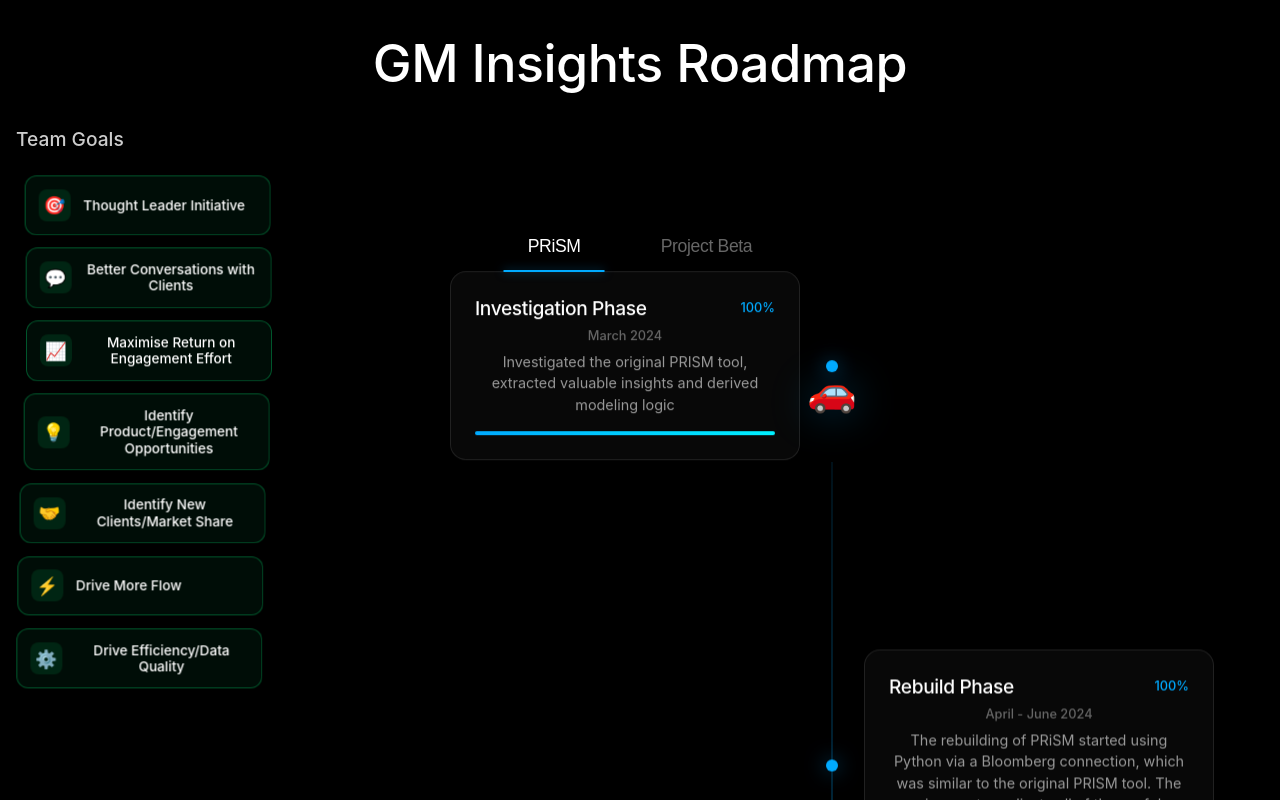
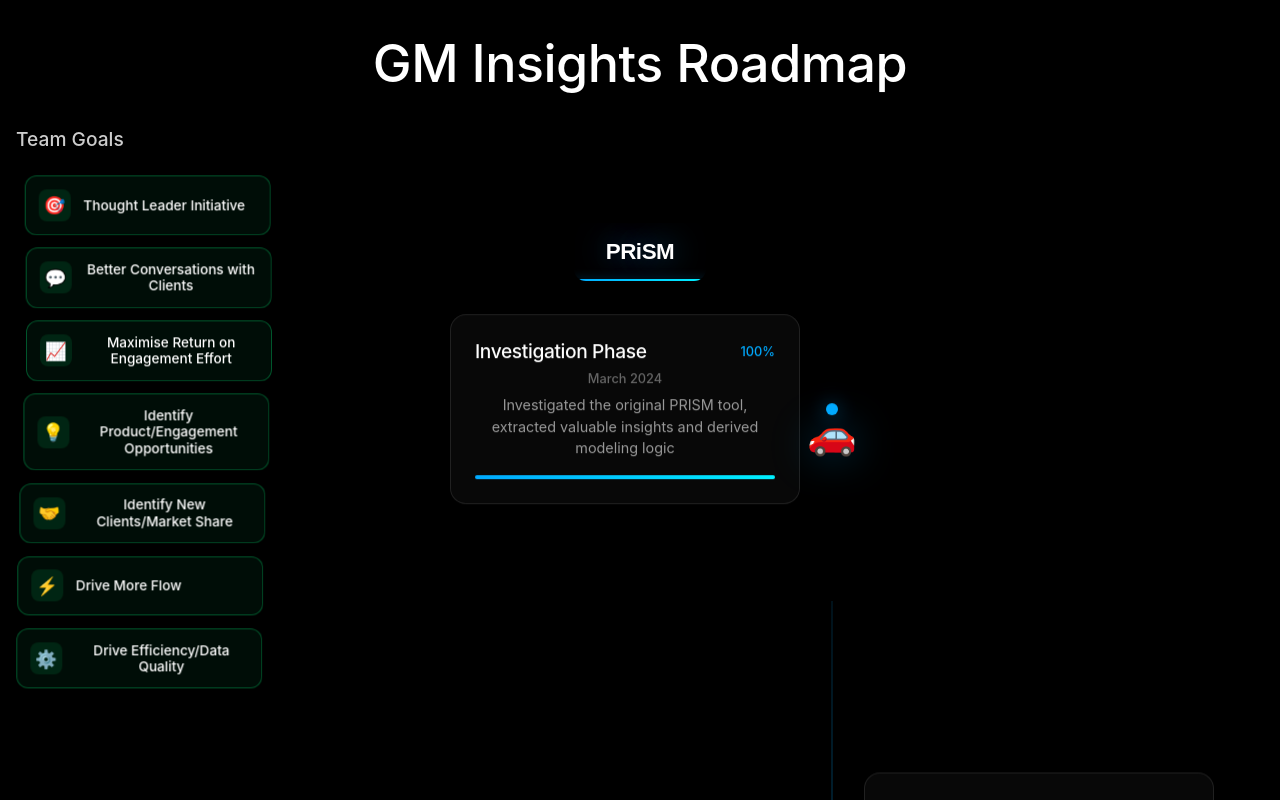
Before and after one commit to AnalyticsTranslators/road-map, a React (Create React App) app: page / in a window 1280 px wide. Shown: the top 800 px of the page. Built offline with nearby package versions, Linux system fonts and the light colour scheme.

Commit message:
Updated roadmap styling and layout

```diff
--- a/package.json
+++ b/package.json
@@ -1,9 +1,11 @@
 {
   "name": "road-map",
   "version": "0.1.0",
+  "homepage": "https://analyticstranslators.github.io/road-map",
   "private": true,
   "dependencies": {
     "cra-template": "1.2.0",
+    "gh-pages": "^6.3.0",
     "gsap": "^3.12.7",
     "react": "^19.0.0",
     "react-dom": "^19.0.0",
@@ -11,6 +13,8 @@
     "web-vitals": "^4.2.4"
   },
   "scripts": {
+    "predeploy": "npm run build",
+    "deploy": "gh-pages -d build",
     "start": "react-scripts start",
     "build": "react-scripts build",
     "test": "react-scripts test",
--- a/src/components/Roadmap.js
+++ b/src/components/Roadmap.js
@@ -84,31 +84,6 @@ const Roadmap = () => {
         }
       ]
     },
-    {
-      id: 2,
-      name: "Project Beta",
-      goals: [TEAM_GOALS.THOUGHT_LEADER, TEAM_GOALS.CLIENT_CONVERSATIONS],
-      milestones: [
-        {
-          id: 1,
-          title: "Research",
-          description: "Market research and analysis",
-          completion: 100
-        },
-        {
-          id: 2,
-          title: "Development",
-          description: "Main development phase",
-          completion: 50
-        },
-        {
-          id: 3,
-          title: "Launch",
-          description: "Product launch and marketing",
-          completion: 0
-        }
-      ]
-    }
   ];
 
   useEffect(() => {
@@ -204,7 +179,10 @@ const Roadmap = () => {
           <div
             key={milestone.id}
             className="milestone"
-            style={{ top: `${(index * 100) / (projects[activeProject].milestones.length - 1)}%` }}
+            style={{
+              top: `${(index * 100) / (projects[activeProject].milestones.length - 1)}%`,
+              opacity: 1
+            }}
           >
             <div className="milestone-point"></div>
             <div className="milestone-content">
--- a/src/styles/Roadmap.css
+++ b/src/styles/Roadmap.css
@@ -7,12 +7,13 @@
   flex-direction: column;
   align-items: center;
   overflow: hidden;
+  padding-bottom: 20vh;
 }
 
 .project-tabs {
   display: inline-flex;
-  gap: 2rem;
-  margin-bottom: 4rem;
+  gap: 3rem;
+  margin-bottom: 6rem;
   position: sticky;
   top: 0;
   padding: 2rem 1rem;
@@ -24,32 +25,60 @@
 .tab {
   background: none;
   border: none;
-  color: #666;
-  font-size: 1.1rem;
-  padding: 0.8rem 1.5rem;
+  color: rgba(255, 255, 255, 0.4);
+  font-size: 1.4rem;
+  padding: 1rem 2rem;
   cursor: pointer;
   transition: all 0.4s cubic-bezier(0.16, 1, 0.3, 1);
   position: relative;
-  font-weight: 500;
+  font-weight: 600;
   letter-spacing: -0.02em;
   text-shadow: 0 2px 10px rgba(0, 0, 0, 0.5);
+  backdrop-filter: blur(10px);
+  border-radius: 12px;
+  overflow: hidden;
+}
+
+.tab::before {
+  content: '';
+  position: absolute;
+  top: 0;
+  left: 0;
+  right: 0;
+  bottom: 0;
+  background: linear-gradient(45deg, rgba(0, 170, 255, 0.1), rgba(0, 170, 255, 0));
+  opacity: 0;
+  transition: opacity 0.4s ease;
+}
+
+.tab:hover {
+  color: rgba(255, 255, 255, 0.8);
+}
+
+.tab:hover::before {
+  opacity: 1;
 }
 
 .tab.active {
   color: #fff;
+  text-shadow: 0 0 20px rgba(0, 170, 255, 0.5);
 }
 
 .tab::after {
   content: '';
   position: absolute;
-  bottom: -2px;
+  bottom: 0;
   left: 50%;
   width: 0;
   height: 2px;
-  background: #0af;
+  background: linear-gradient(90deg, #0af, #00f0ff);
   transition: all 0.4s cubic-bezier(0.16, 1, 0.3, 1);
   transform: translateX(-50%);
   box-shadow: 0 0 10px rgba(0, 170, 255, 0.5);
+}
+
+.tab.active::after {
+  width: 80%;
 }
 
 .tab:hover {
@@ -64,18 +93,18 @@
   position: relative;
   width: 100%;
   max-width: 1000px;
-  height: 150vh;
+  height: 180vh;
   margin: 0 auto;
   display: flex;
   justify-content: center;
-  padding: 6rem 2rem 2rem;
+  padding: 6rem 2rem 20vh;
   box-sizing: border-box;
   margin-left: 300px;
 }
 
 .road-line {
   width: 2px;
-  height: 100%;
+  height: calc(100% - 20rem);
   background: linear-gradient(180deg,
     rgba(0,170,255,0.1) 0%,
     rgba(0,170,255,0.3) 50%,
@@ -84,6 +113,7 @@
   position: absolute;
   left: 50%;
   transform: translateX(-50%);
+  margin: 6rem 0 20vh;
 }
 
 .car {
@@ -113,7 +143,7 @@
 }
 
 .milestone:first-child {
-  top: 4rem;
+  top: 2rem;
 }
 
 .milestone:hover {
@@ -366,3 +396,21 @@
     margin-left: auto;
   }
 }
+
+.milestone:last-child {
+  /* Remove bottom and top positioning */
+}
+
+/* Add a glow animation for active tab */
+@keyframes tabGlow {
+  0%, 100% {
+    text-shadow: 0 0 20px rgba(0, 170, 255, 0.3);
+  }
+  50% {
+    text-shadow: 0 0 30px rgba(0, 170, 255, 0.5);
+  }
+}
+
+.tab.active {
+  animation: tabGlow 4s infinite;
+}
```
Also changed, not shown: 1 other file (tests, documents, lock files or other folders).
